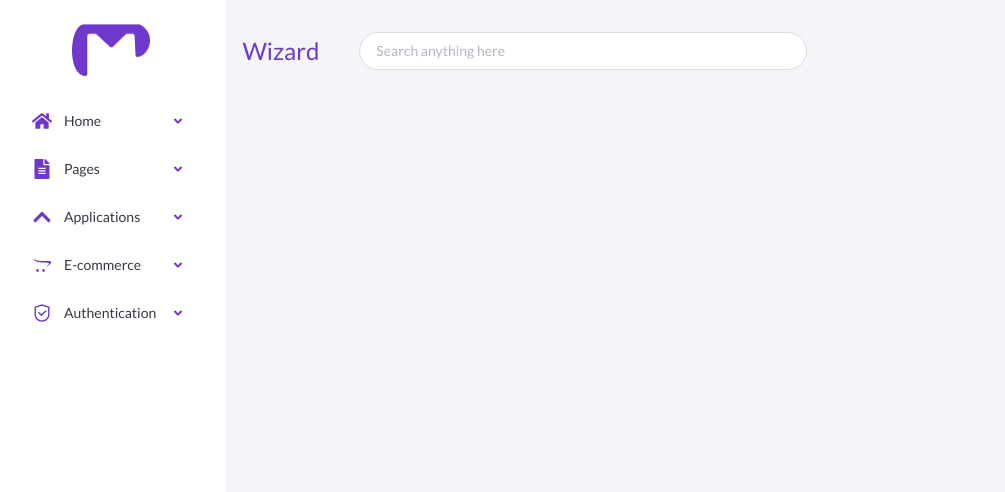
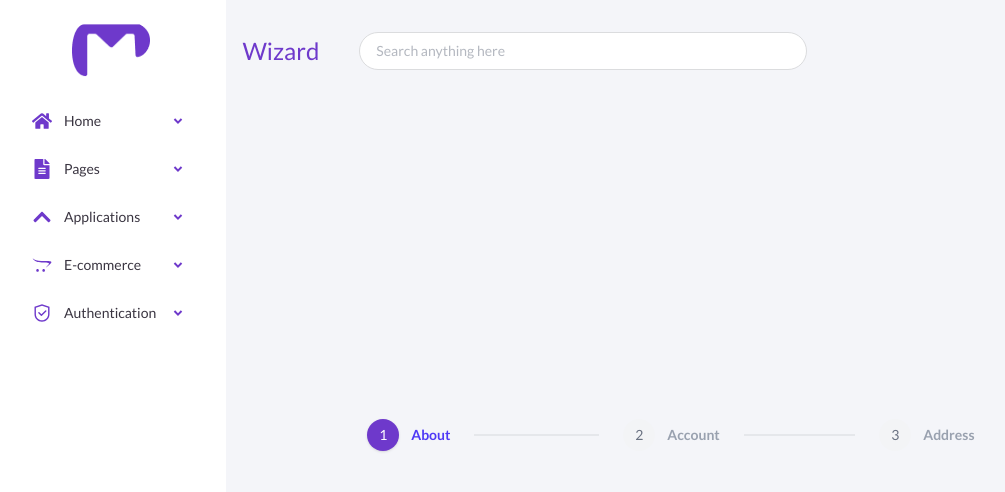
Before and after one commit to Favics-T/Admin-Dashboard, a React (Vite) app: page /application/wizard in a window 1280 px wide. Shown: the top 492 px of the page, without its empty margins (4-1009 px from the left). Built offline with nearby package versions, Linux system fonts and the light colour scheme.

Commit message:
tring to manage wizard header well

```diff
--- a/src/pages/Application/Wizard/Wizard.jsx
+++ b/src/pages/Application/Wizard/Wizard.jsx
@@ -1,8 +1,13 @@
-import React from 'react'
+import React, { useState } from 'react'
+import WizardHeader from './WizardComponets/WizardHeader'
+import Stepper from './WizardComponets/WizardHeader';
 
 const Wizard = () => {
+  const [currentStep, setCurrentStep] = useState(1);
+
   return (
-    <div>
+    <div className='flex items-center justify-center h-full w-full'>
+      <Stepper  />
 
     </div>
   )
--- /dev/null
+++ b/src/pages/Application/Wizard/WizardComponets/Step.jsx
@@ -0,0 +1,47 @@
+import React from "react";
+import StepCircle from "./StepCircle";
+
+
+function Step({ step, state, onClick, isLast }) {
+  const isCurrent = state === "current";
+  const isUpcoming = state === "upcoming";
+  const isCompleted = state === "completed";
+
+  return (
+    <li
+      className="flex md:items-center md:flex-1 cursor-pointer"
+      role="listitem"
+      aria-current={isCurrent ? "step" : undefined}
+      onClick={onClick}
+    >
+      <div className="flex items-center md:w-full">
+        <StepCircle index={step.id} state={state} />
+
+        <div className="ml-3 hidden md:block">
+          <div className={`text-sm font-semibold ${
+            isCurrent ? "text-[#6E39CB]" : isUpcoming ? "text-gray-400" : "text-gray-700"
+          }`}>
+            {step.title}
+          </div>
+        </div>
+
+        {!isLast && (
+          <div className="hidden md:block flex-1" aria-hidden="true">
+            <div className={`h-0.5 mx-6 ${
+              isCompleted ? "bg-[#6E39CB]" : "bg-gray-200"
+            }`} />
+          </div>
+        )}
+      </div>
+
+      <div className="md:hidden ml-3">
+        <div className={`text-lg font-semibold ${
+          isCurrent ? "text-[#6E39CB]" : isUpcoming ? "text-gray-400" : "text-gray-700"
+        }`}>
+          {step.title}
+        </div>
+      </div>
+    </li>
+  );
+}
+export default Step
--- /dev/null
+++ b/src/pages/Application/Wizard/WizardComponets/StepCircle.jsx
@@ -0,0 +1,19 @@
+import React from "react";
+
+const steps = [
+  { id: 1, title: "About" },
+  { id: 2, title: "Account" },
+  { id: 3, title: "Address" },
+];
+
+function StepCircle({ index, state }) {
+  const base = "w-8 h-8 rounded-full flex items-center justify-center text-sm font-medium cursor-pointer transition-colors";
+
+  if (state === "current")
+    return <div className={`${base} text-white bg-[#6E39CB] shadow-sm`}>{index}</div>;
+  if (state === "completed")
+    return <div className={`${base} bg-indigo-600 text-white`}>✓</div>;
+  return <div className={`${base} bg-gray-100 text-gray-500`}>{index}</div>;
+}
+
+export default StepCircle
--- /dev/null
+++ b/src/pages/Application/Wizard/WizardComponets/Stepper.jsx
@@ -0,0 +1,33 @@
+import React from "react";
+import Step from "./Step";
+
+const steps = [
+  { id: 1, title: "About" },
+  { id: 2, title: "Account" },
+  { id: 3, title: "Address" },
+];
+
+
+export default function Stepper({ currentStep, setCurrentStep }) {
+  return (
+    <nav aria-label="Progress" className="w-full">
+      <ol className="max-w-3xl mx-auto flex flex-col md:flex-row items-start md:items-center md:space-x-0">
+        {steps.map((step, idx) => {
+          let state = "upcoming";
+          if (step.id < currentStep) state = "completed";
+          else if (step.id === currentStep) state = "current";
+
+          return (
+            <Step
+              key={step.id}
+              step={step}
+              state={state}
+              isLast={idx === steps.length - 1}
+              onClick={() => setCurrentStep(step.id)}
+            />
+          );
+        })}
+      </ol>
+    </nav>
+  );
+}
--- /dev/null
+++ b/src/pages/Application/Wizard/WizardComponets/WizardHeader.jsx
@@ -0,0 +1,94 @@
+import React from "react";
+
+const steps = [
+  { id: 1, title: "About", subtitle: null, state: "current" },
+  { id: 2, title: "Account", subtitle: null, state: "upcoming" },
+  { id: 3, title: "Address", subtitle: null, state: "upcoming" },
+];
+
+function StepCircle({ index, state }) {
+    const base = "w-8 h-8 rounded-full flex items-center justify-center text-sm font-medium";
+    if (state === "current")
+    return (
+      <div
+        className={`${base} text-white  bg-[#6E39CB]  shadow-sm`}
+        aria-hidden="true"
+      >
+        {index}
+      </div>
+    );
+  if (state === "completed")
+    return (
+      <div className={`${base} bg-indigo-600 text-[22px] text-white`} aria-hidden="true">
+        ✓
+      </div>
+    );
+  // upcoming
+  return (
+    <div className={`${base} bg-gray-100 text-gray-500`} aria-hidden="true">
+      {index}
+    </div>
+  );
+}
+
+function Step({ step, isLast }) {
+  const isCurrent = step.state === "current";
+  const isUpcoming = step.state === "upcoming";
+  const isCompleted = step.state === "completed";
+
+  return (
+    <li
+      className="flex md:items-center md:flex-1"
+      role="listitem"
+      aria-current={isCurrent ? "step" : undefined}
+    >
+      <div className="flex items-center md:w-full">
+
+        <StepCircle index={step.id} state={step.state} />
+
+
+        <div className="ml-3 hidden md:block">
+          <div className={`text-sm font-semibold ${isCurrent ? "text-indigo-600" : isUpcoming ? "text-gray-400" : "text-gray-700"}`}>
+            {step.title}
+          </div>
+          {step.subtitle && (
+            <div className="text-xs text-gray-400">{step.subtitle}</div>
+          )}
+        </div>
+
+
+        {!isLast && (
+          <div className="hidden md:block flex-1" aria-hidden="true">
+            <div className={`h-0.5 mx-6 ${isCompleted ? "bg-indigo-600" : "bg-gray-200"}`} />
+          </div>
+        )}
+      </div>
+
+
+      <div className="md:hidden ml-3">
+        <div className={`text-lg font-semibold ${isCurrent ? "text-[#6E39CB]" : isUpcoming ? "text-gray-400" : "text-gray-700"}`}>
+          {step.title}
+        </div>
+      </div>
+    </li>
+  );
+}
+
+export default function Stepper() {
+
+  const items = steps.map((s) => ({ ...s }));
+
+  return (
+    <nav aria-label="Progress" className="w-full">
+      <ol
+        role="list"
+        className="max-w-3xl mx-auto flex flex-col md:flex-row items-start md:items-center md:space-x-0"
+      >
+        {items.map((s, idx) => (
+          <Step key={s.id} step={s} isLast={idx === items.length - 1} />
+        ))}
+      </ol>
+
+        </nav>
+  );
+}
```
